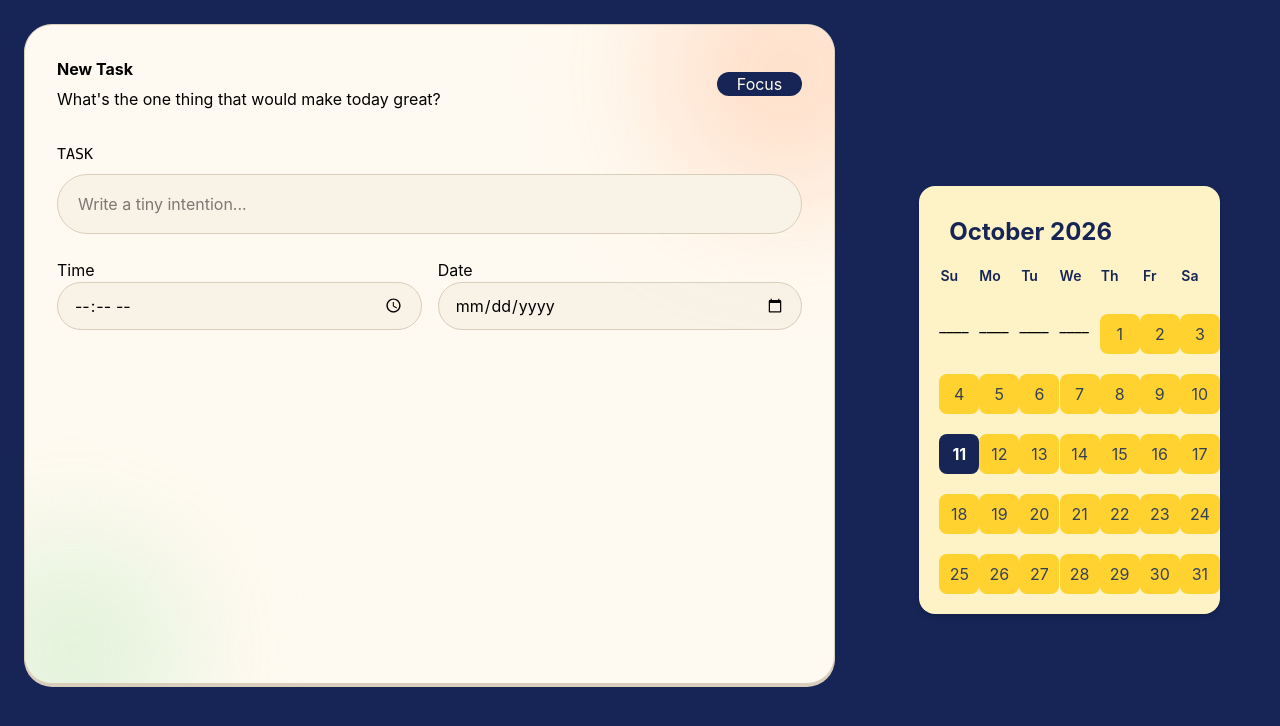
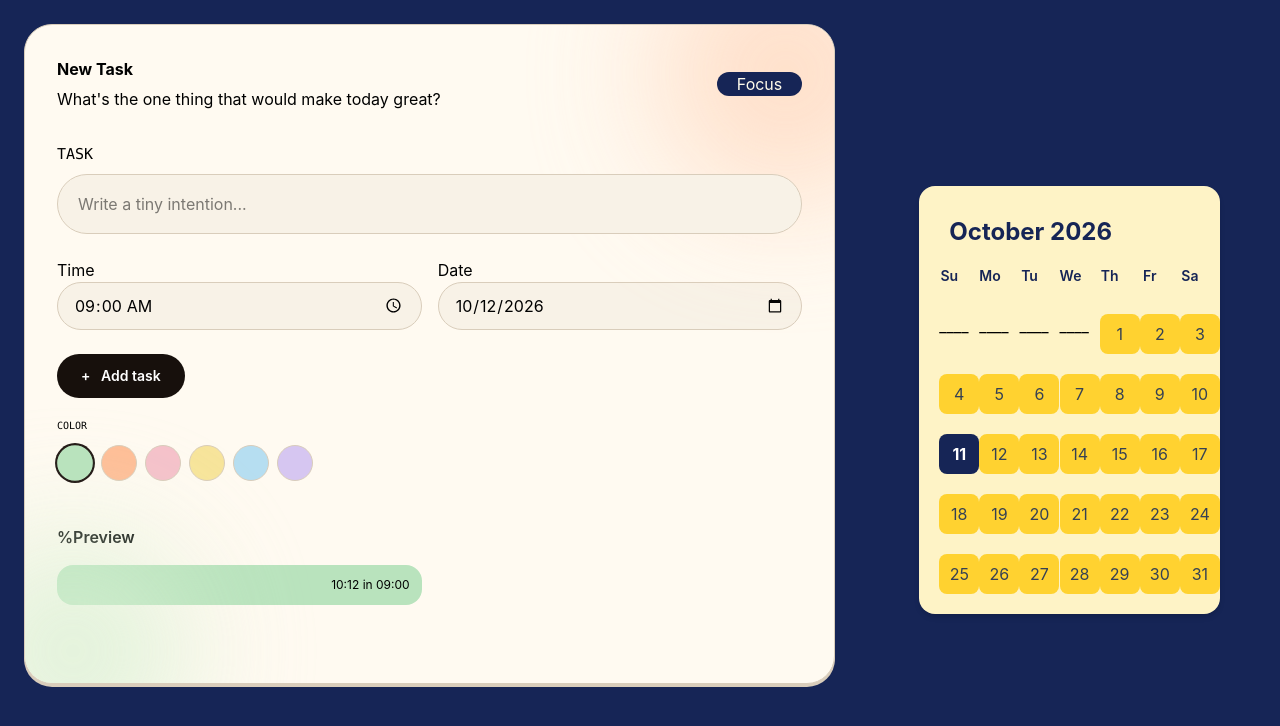
Before and after one commit to ASMAA-03/ToDoList-JAVA, a React (Vite) app in the folder Frontend/: page / in a window 1280 px wide. Shown: the top 726 px of the page. Built offline with nearby package versions, Linux system fonts and the light colour scheme.

Commit message:
add services folder

```diff
--- a/Frontend/src/components/TaskBox.jsx
+++ b/Frontend/src/components/TaskBox.jsx
@@ -1,13 +1,28 @@
-import { useState } from "react";
+import { use, useState } from "react";
 
-export default function TaskBox(){
+const colors = [
+  { name: 'green', value: '#b9e3bd' },
+  { name: 'orange', value: '#ffbd96' },
+  { name: 'pink', value: '#f5c1ca' },
+  { name: 'yellow', value: '#f7e49a' },
+  { name: 'blue', value: '#b6def1' },
+  { name: 'purple', value: '#d6c6f1' },
+]
+
+export default function TaskBox() {
   const [title, setTitle] = useState('');
-  const [time, setTime] = useState(Date.now);
-  const [date, setDate] = useState("");
-  const [task, setTask] = useState('');
+ const [date, setDate] = useState('2026-10-12')
+  const [time, setTime] = useState('09:00')
+  const [color, setColor] = useState(colors[0].value);
+  const [tasks, setTask] = useState([]);
 
+  function addTask() {
+    if (!title.trim()) return
+    setTask([...tasks, { id: Date.now(), title: title.trim(), date, time, color }])
 
+    setTitle('')
 
+  }
   return (
     <>
 
@@ -72,7 +87,64 @@ export default function TaskBox(){
                 className="h-12 w-full rounded-full border border-[#d9cdbb] bg-[#f8f2e7] px-4 outline-none focus:border-[#b99a79]"
             >
               </input>
-          </div>
+            </div>
+            <div className="flex flex-col gap-5 mt-2 ">
+
+                          <div>
+              <button
+            type="button"
+            onClick={addTask}
+            className="rounded-full bg-[#17100c] px-6 py-3 text-sm font-semibold text-white transition hover:bg-[#49352a] active:scale-95"
+          >
+            + &nbsp; Add task
+            </button>
+            </div>
+
+            <div>
+             <label className="mb-3 block font-mono text-[10px]">
+            COLOR
+          </label>
+          <div className="mb-7 flex gap-2">
+            {colors.map((item) => (
+              <button
+                key={item.name}
+                type="button"
+                aria-label={item.name}
+                title={item.name}
+                onClick={() => setColor(item.value)}
+                className={`h-9 w-9 rounded-full border ${
+                  color === item.value
+                    ? 'scale-105 border-[#241b17] ring-1 ring-[#241b17]'
+                    : 'border-[#d9cdbb] hover:scale-105'
+                }`}
+                style={{ backgroundColor: item.value }}
+              />
+            ))}
+              </div>
+</div>
+
+            </div>
+<div></div>
+              <div className="flex flex-col gap-4 ">
+
+              <label className="font-semibold">
+                  %Preview
+              </label>
+              <div
+                 value={colors.values}
+              className="flex min-w-72 rounded-2xl p-2 justify-between "
+              style={{backgroundColor:color}}
+              >
+              <input
+                  placeholder={title}
+                >
+              </input>
+               <span className=" text-xs p-1">
+                {date.slice(5).replace('-', ':')} in {time}
+               </span>
+              </div>
+
+</div>
           </div>
 
 
--- /dev/null
+++ b/Frontend/src/services/todoservice.js
@@ -0,0 +1,30 @@
+const API_URL = "http://localhost:8080/api/tasks";
+
+export async function getTasks() {
+    const response = await fetch(API_URL);
+
+    if (!response.ok) {
+        throw new Error("Failed to fetch tasks");
+    }
+
+    return response.json();
+}
+
+export async function addTask(title) {
+    const response = await fetch(API_URL, {
+        method: "POST",
+        headers: {
+            "Content-Type": "application/json",
+        },
+        body: JSON.stringify({
+            content: title,
+            done: false,
+        }),
+    });
+
+    if (!response.ok) {
+        throw new Error("Failed to add task");
+    }
+
+    return response.json();
+}
```
